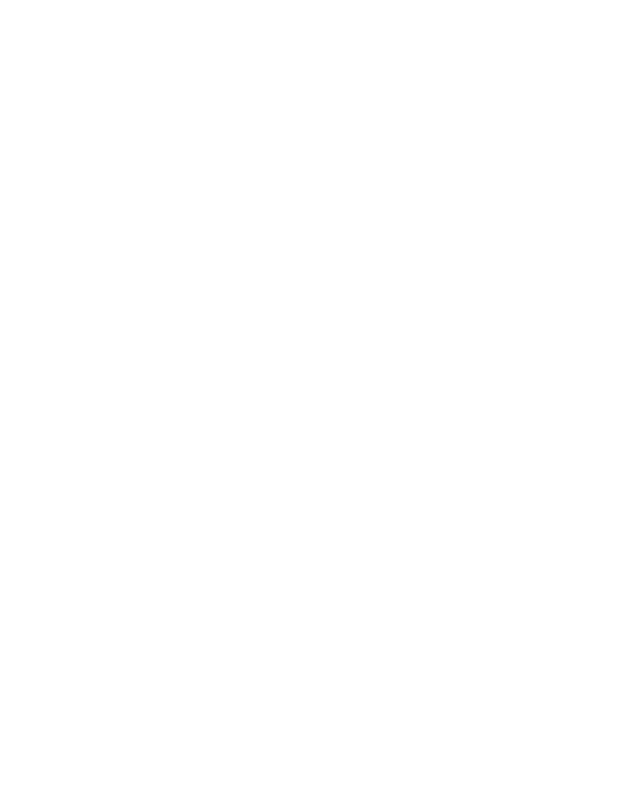
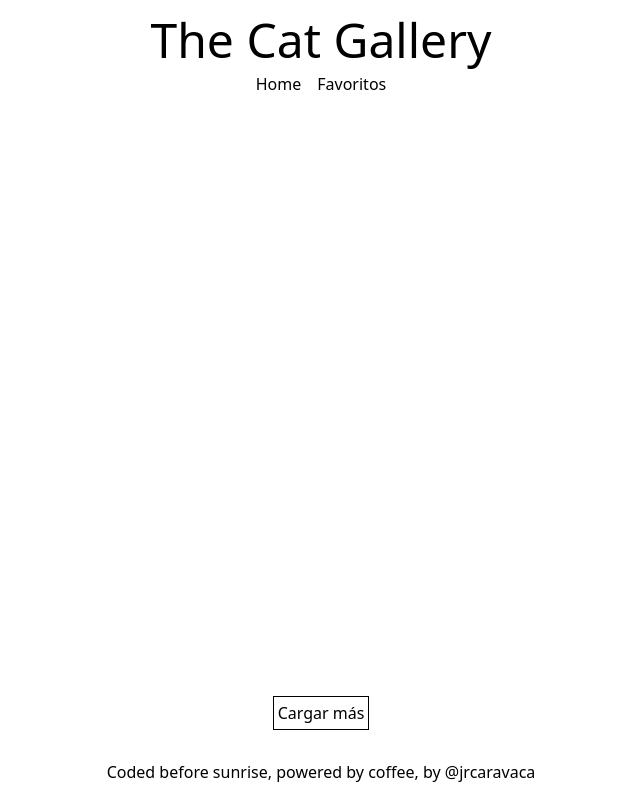
Before and after one commit to jrcaravaca/CatGallery, a website built with Vite: page index.html in a window 1280 px wide. Shown: the whole page, without its empty margins (319-959 px from the left). Built offline with nearby package versions, Linux system fonts and the light colour scheme.

Commit message:
Add: - Empezando estructura general de la página. - Algunos estilos provisonales

```diff
--- a/index.html
+++ b/index.html
@@ -4,10 +4,29 @@
     <meta charset="UTF-8" />
     <link rel="icon" type="image/svg+xml" href="" />
     <meta name="viewport" content="width=device-width, initial-scale=1.0" />
-    <title>catgallery</title>
+    <title>CatGallery</title>
   </head>
-  <body>
-    <div id="app"></div>
+  <body class="h-full flex flex-col m-w-[600px] items-center">
+    <div id="app" class="m-4 flex flex-col">
+      <header>
+        <h1 class="xl:text-5xl">The Cat Gallery</h1>
+        <nav class="text-center mt-2 flex gap-4 items-center justify-center">
+          <a href="index.html">Home</a>
+          <a href="">Favoritos</a>
+        </nav>
+
+      </header>
+
+      <main class="flex flex-col items-center justify-between">
+        <div id="gallery" class="min-h-[600px] grid grid-cols-5"></div>
+        <button class="cursor-pointer border p-1">Cargar más</button>
+      </main>
+
+      <footer class="fixed bottom-0 left-0 w-full text-center py-4">
+        <p>Coded before sunrise, powered by coffee, by @jrcaravaca</p>
+      </footer>
+    </div>
     <script type="module" src="/src/main.js"></script>
+
   </body>
 </html>
```
